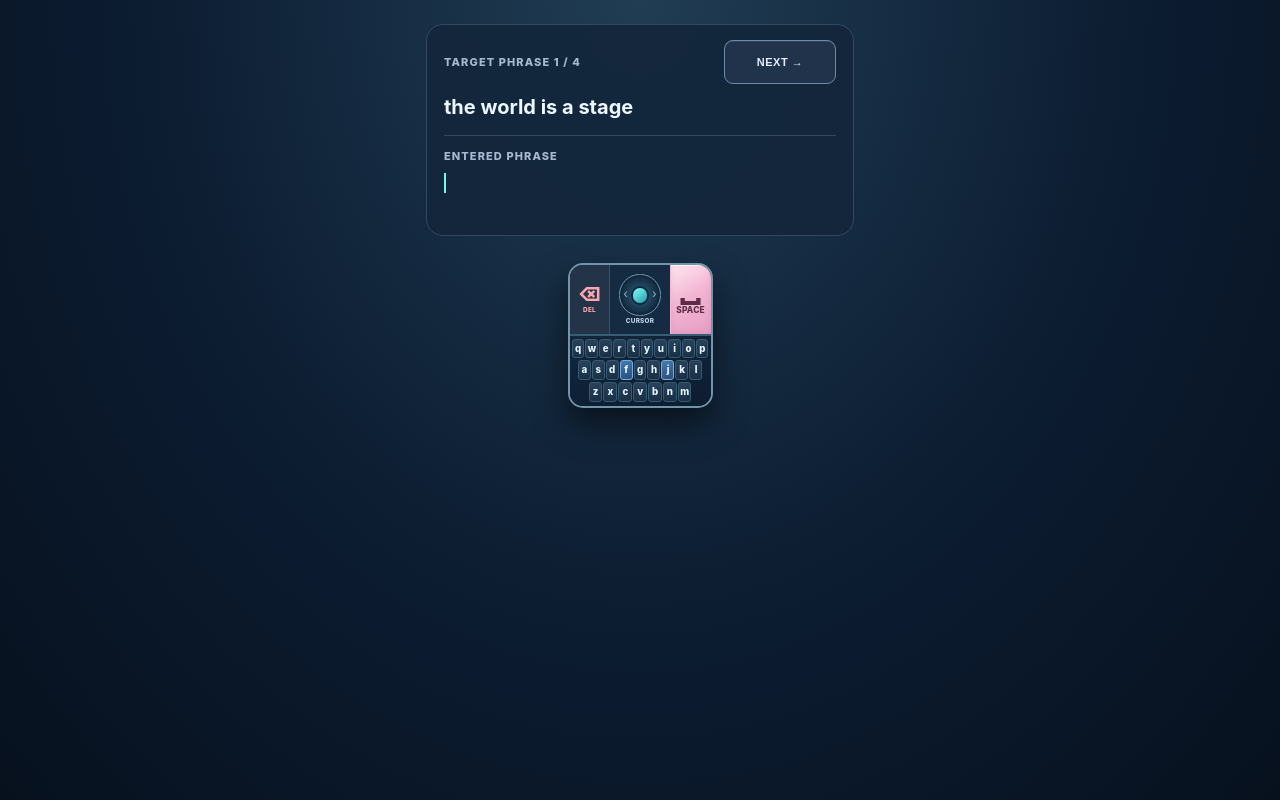
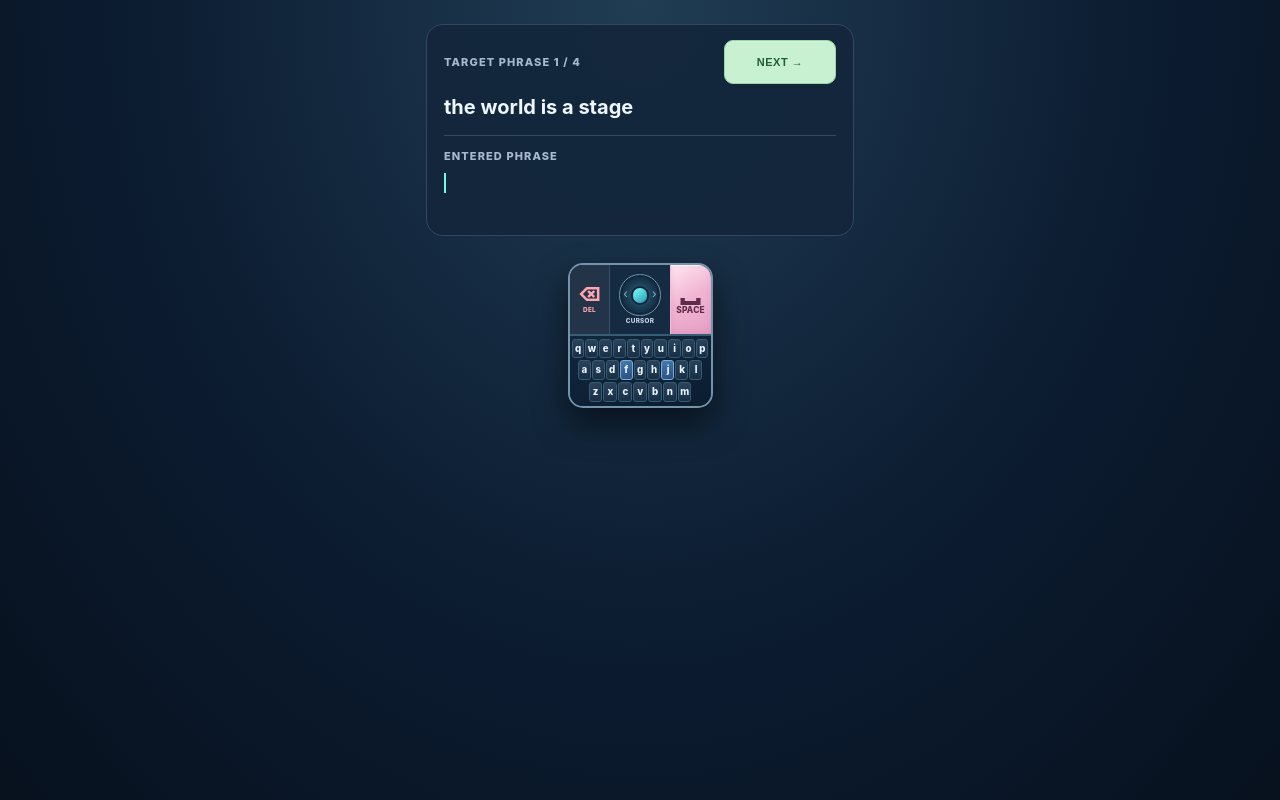
Before and after one commit to Bayleen/small-keyboard_HCI-hw_group6, a plain HTML site: page prototype-v4-1/index.html in a window 1280 px wide. Drawn offline with Linux system fonts and the light colour scheme.

Commit message:
Style V4.1 Next as a soft green navigation button

```diff
--- a/prototype-v4-1/index.html
+++ b/prototype-v4-1/index.html
@@ -73,9 +73,9 @@ body{background:radial-gradient(ellipse at 50% 0%,#203d54 0%,#0c1c31 55%,#07111e
 .tiny-key.active{color:#572640;background:linear-gradient(160deg,#ffe0ee,#edadd1);border-color:#fbd6e8;box-shadow:inset 0 0 0 1px #ffffff57;z-index:2}
 .lower.is-dragging{background:#0e2d40}
 .small-help{color:#a6bcd4;font-size:12px;line-height:1.55;max-width:310px;text-align:center}
-.next{flex:0 0 auto;border:1px solid #6f8cae;border-radius:9px;min-height:44px;min-width:112px;padding:0 10px;background:#20334a;color:#e4edfa;font-size:11px;font-weight:800;letter-spacing:.045em;cursor:pointer;box-shadow:inset 0 1px 0 #ffffff14;transition:background .16s ease,border-color .16s ease}
-.next:active{background:#344e6d;border-color:#a9c1df}
-.next:focus-visible{outline:2px solid #a8c6e6;outline-offset:2px}
+.next{flex:0 0 auto;border:1px solid #9bd5aa;border-radius:9px;min-height:44px;min-width:112px;padding:0 10px;background:#c8f1d1;color:#205d3b;font-size:11px;font-weight:800;letter-spacing:.045em;cursor:pointer;box-shadow:inset 0 1px 0 #ffffff14;transition:background .16s ease,border-color .16s ease}
+.next:active{background:#a4e4b6;border-color:#78bb90}
+.next:focus-visible{outline:2px solid #80d49c;outline-offset:2px}
 .next,.panel,.results button{touch-action:manipulation}
 .results{display:none;width:100%;background:#172b43;border:1px solid #3b566a;padding:17px;border-radius:14px}
 .results h2{font-size:21px;margin:0 0 10px}
```
